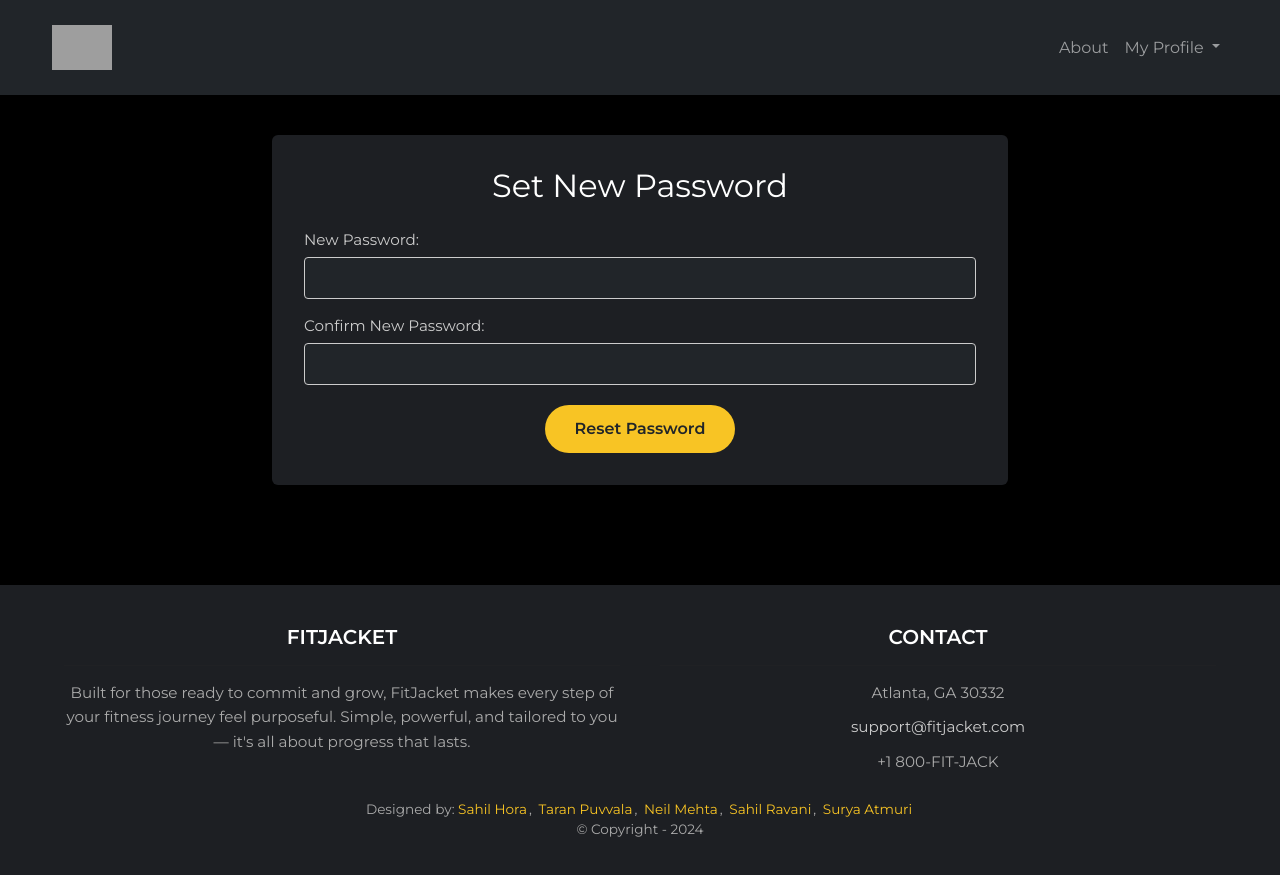
After one commit to shora051/FitJacket, a Django app: page /accounts/password-reset-confirm/1/1/ in a window 1280 px wide. The commit adds this page. Run offline with Django 5.2, Linux system fonts and the light colour scheme; grey boxes are pictures that could not be loaded.

Commit message:
Update: Added password reset functionality

```diff
--- /dev/null
+++ b/accounts/templates/accounts/password_reset_confirm.html
@@ -0,0 +1,72 @@
+{% extends 'base.html' %}
+{% load static %}
+
+{% block content %}
+<div class="p-3 mt-4">
+  <div class="container">
+    <div class="row justify-content-center">
+      <div class="col-md-8">
+        <div class="card shadow p-3 mb-4 rounded bg-dark text-white">
+          <div class="card-body">
+            <h2 class="text-center mb-4">Set New Password</h2>
+
+            <form method="POST">
+              {% csrf_token %}
+              <div class="form-fields">
+                <div class="mb-3">
+                  <label for="id_new_password1" class="form-label">New Password:</label>
+                  <input type="password" name="new_password1" id="id_new_password1" class="form-control password-input" required>
+                </div>
+                <div class="mb-3">
+                  <label for="id_new_password2" class="form-label">Confirm New Password:</label>
+                  <input type="password" name="new_password2" id="id_new_password2" class="form-control password-input" required>
+                </div>
+              </div>
+              {% if form.errors %}
+                {% for field in form %}
+                  {% for error in field.errors %}
+                    <div class="alert alert-danger">
+                      {{ error }}
+                    </div>
+                  {% endfor %}
+                {% endfor %}
+              {% endif %}
+              <div class="text-center mt-3">
+                <button type="submit" class="btn btn-warning text-dark">Reset Password</button>
+              </div>
+            </form>
+          </div>
+        </div>
+      </div>
+    </div>
+  </div>
+</div>
+
+<style>
+  .form-fields input {
+    width: 100%;
+    padding: 8px;
+    margin-bottom: 10px;
+    background-color: #212529 !important;
+    border: 1px solid #ccc;
+    border-radius: 4px;
+    color: white !important;
+  }
+
+  .form-fields label {
+    color: #ccc;
+    text-align: left;
+    display: block;
+    margin-bottom: 5px;
+  }
+
+  .password-input {
+    -webkit-text-security: disc;
+    color: white !important;
+  }
+
+  .password-input::placeholder {
+    color: #ccc;
+  }
+</style>
+{% endblock content %}
--- a/accounts/urls.py
+++ b/accounts/urls.py
@@ -1,4 +1,5 @@
 from django.urls import path
+from django.contrib.auth import views as auth_views
 from . import views
 
 urlpatterns = [
@@ -8,4 +9,26 @@ urlpatterns = [
     path('profile/setup/', views.profile_setup, name='accounts.profile_setup'),
     path('profile/settings/', views.profile_settings, name='accounts.profile_settings'),  # New URL
     path('profile/', views.profile_view, name='accounts.profile'),
+
+    # Password Reset URLs
+    path('password-reset/',
+         auth_views.PasswordResetView.as_view(
+             template_name='accounts/password_reset.html',
+             email_template_name='accounts/password_reset_email.html',
+             success_url='/accounts/password-reset/done/'
+         ),
+         name='accounts.password_reset'),
+
+    path('password-reset/done/',
+         auth_views.PasswordResetDoneView.as_view(
+             template_name='accounts/password_reset_done.html'
+         ),
+         name='password_reset_done'),
+
+    path('password-reset-confirm/<uidb64>/<token>/',
+         auth_views.PasswordResetConfirmView.as_view(
+             template_name='accounts/password_reset_confirm.html',
+             success_url='/accounts/login/'
+         ),
+         name='password_reset_confirm'),
 ]
```
Also changed, not shown: accounts/templates/accounts/login.html (+15 -1 lines), accounts/templates/accounts/password_reset.html (added, +51 -0 lines), accounts/templates/accounts/password_reset_done.html (added, +25 -0 lines), accounts/templates/accounts/password_reset_email.html (added, +14 -0 lines), accounts/views.py (+9 -1 lines), trainquest/settings.py (+7 -0 lines), db.sqlite3.
